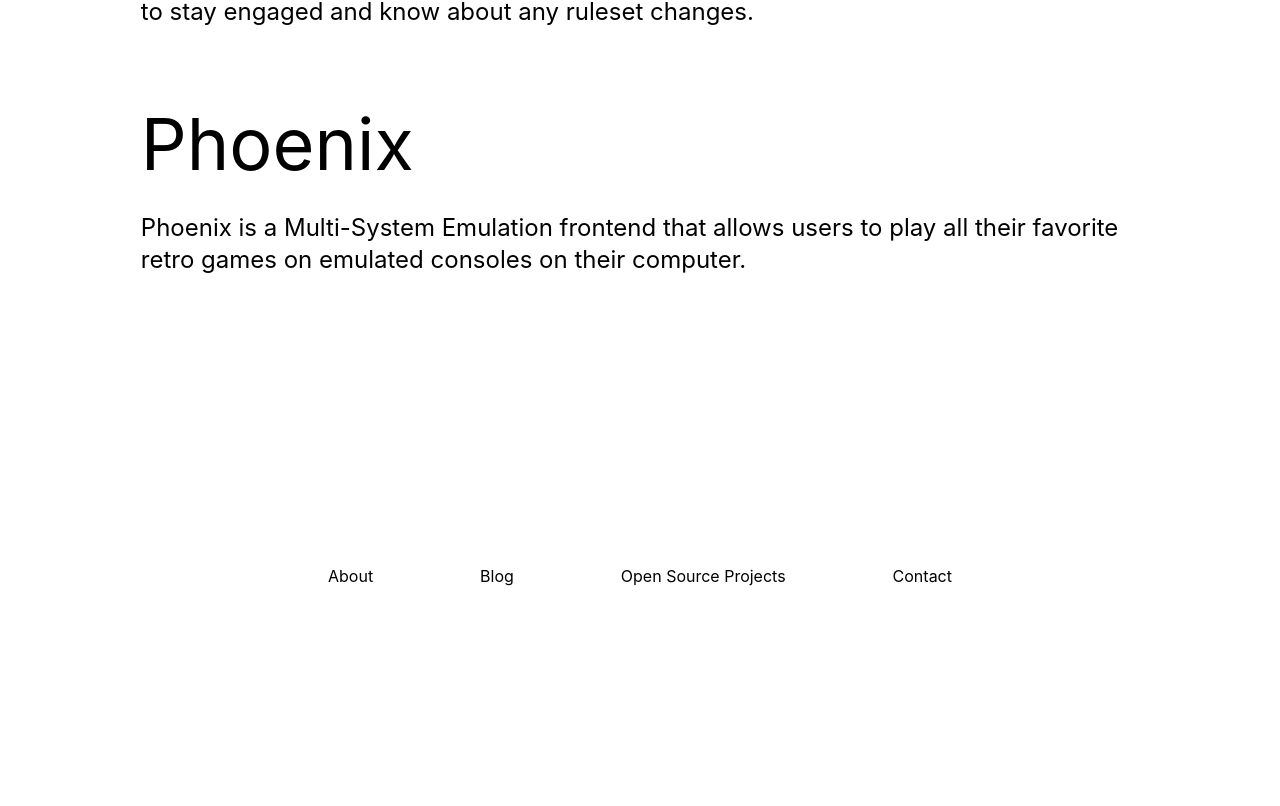
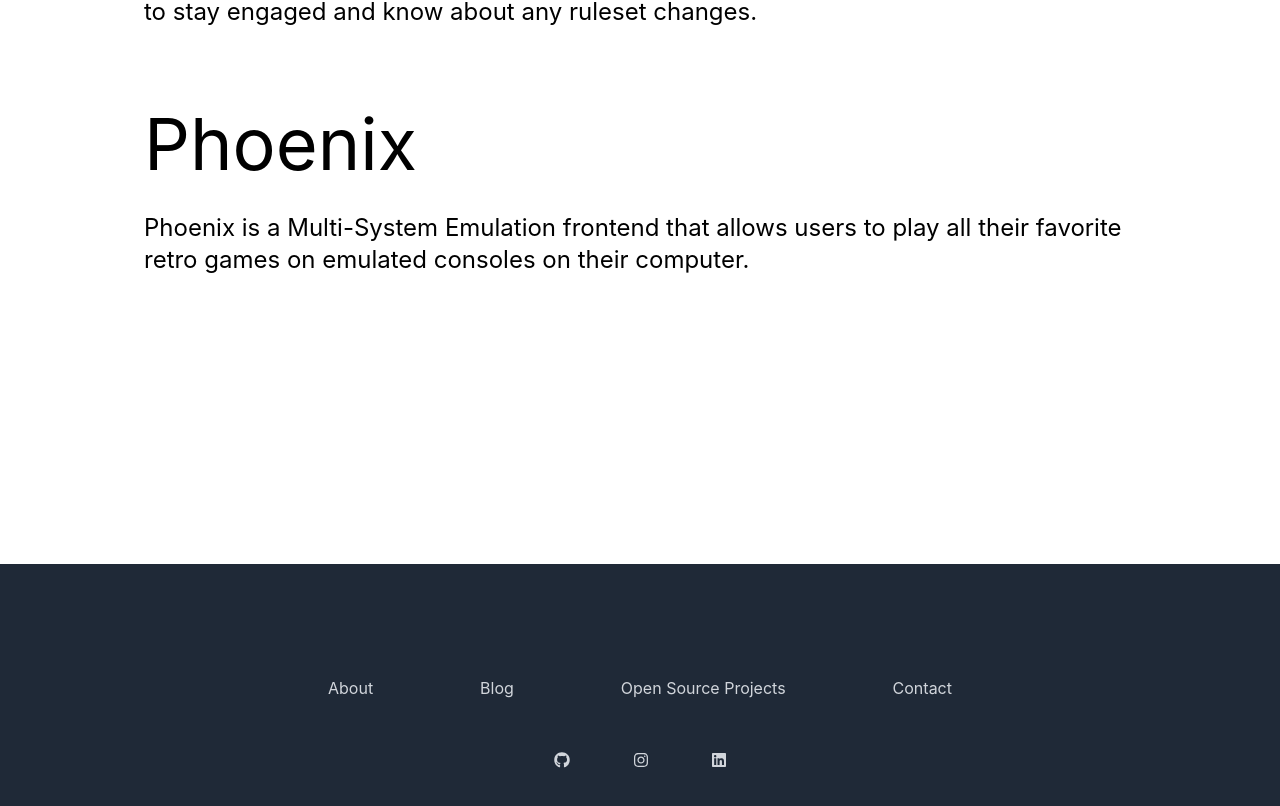
Before and after one commit to Druage/leelazarecky, a Next.js app: page / in a window 1280 px wide. Shown: the part 2155-2961 px from the top of the page. Before the commit the page ends 2855 px from the top, so only its background shows below. Built offline with nearby package versions, Linux system fonts and the light colour scheme.

Commit message:
Adds a colored footer.

```diff
--- a/pages/index.tsx
+++ b/pages/index.tsx
@@ -14,14 +14,14 @@ import NavBar from "./components/NavBar";
 
 const Home: NextPage = () => {
   return (
-    <div id={"about"} className={"px-4 pt-8 pb-16"}>
+    <div id={"about"} className={"pt-8"}>
       <Head>
         <title>Lee Lazarecky</title>
         <meta name="description" content="A portfolio for Lee Lazarecky" />
         <link rel="icon" href="/favicon.png" />
       </Head>
 
-      <header className={"py-12"}>
+      <header className={"px-4 py-12"}>
         <NavBar />
 
         <div className="flex justify-center gap-12 align-middle">
@@ -114,12 +114,29 @@ const Home: NextPage = () => {
         </div>
       </header>
 
-      <main className={"mx-auto w-4/5 border-t-2 border-gray-200 py-8"}>
+      <main className={"mx-auto w-4/5 border-t-2 border-gray-200 px-4 py-8"}>
         <OpenSourceProjects />
       </main>
 
-      <footer className={"mt-64"}>
+      <footer className={"mt-64 bg-gray-800 px-4 pt-28 pb-16 text-gray-300"}>
         <NavBar />
+        <div className={"mb-12 flex justify-center gap-16"}>
+          <Link href={"https://github.com/druage"}>
+            <a target={"_blank"} className="">
+              <FontAwesomeIcon icon={faGithub} height={24} width={24} />
+            </a>
+          </Link>
+          <Link href={"https://www.instagram.com/leelazarecky/?hl=en"}>
+            <a target={"_blank"} className="">
+              <FontAwesomeIcon icon={faInstagram} height={24} width={24} />
+            </a>
+          </Link>
+          <Link href={"https://www.linkedin.com/in/lee-lazarecky-2a588310b/"}>
+            <a target={"_blank"} className="">
+              <FontAwesomeIcon icon={faLinkedin} height={24} width={24} />
+            </a>
+          </Link>
+        </div>
       </footer>
     </div>
   );
```
